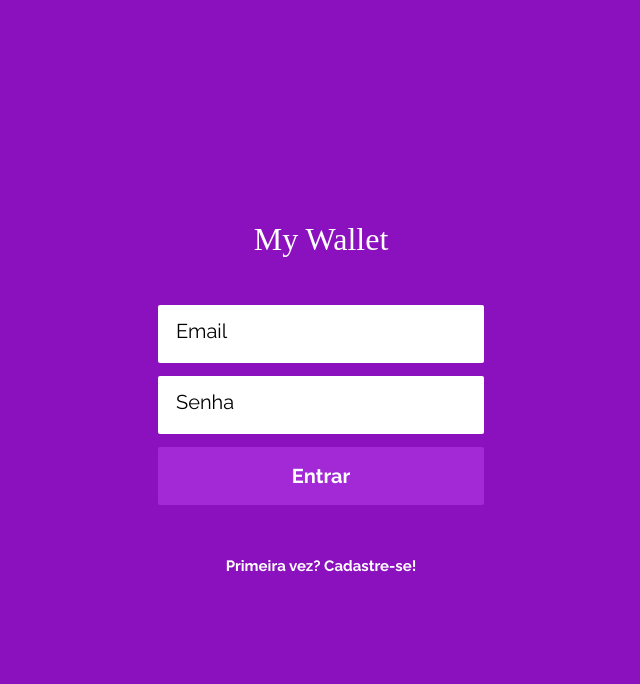
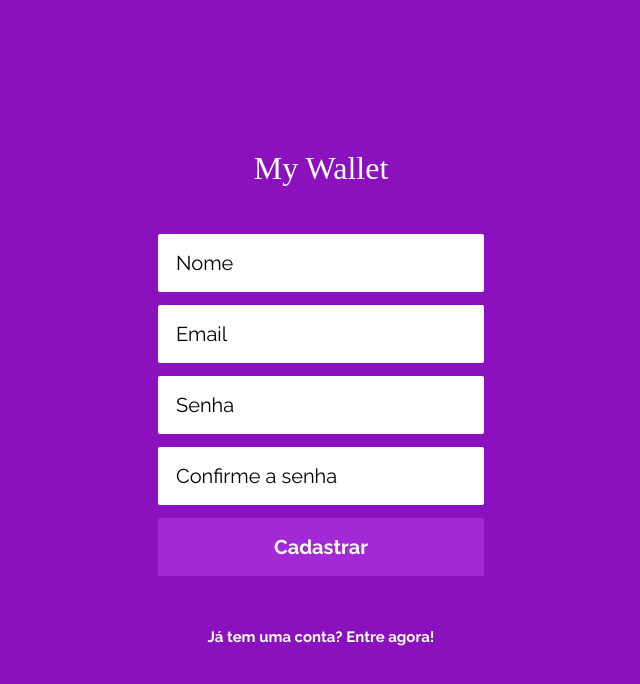
Before and after one commit to emilynakano/mywallet-front, a JavaScript app: page / in a window 1280 px wide. Shown: the top 684 px of the page, without its empty margins (319-959 px from the left). Built offline with nearby package versions, Linux system fonts and the light colour scheme; a web font is replaced by a local one.

Commit message:
register page layout ready

```diff
--- a/src/components/App.js
+++ b/src/components/App.js
@@ -1,11 +1,11 @@
 import { BrowserRouter, Routes, Route } from 'react-router-dom'
-import LoginPage from './LoginPage'
-
+//import LoginPage from './LoginPage'
+import RegisterPage from './RegisterPage'
 export default function App() {
     return (
         <BrowserRouter>
             <Routes>
-                <Route path="/" element={<LoginPage/>} />
+                <Route path="/" element={<RegisterPage/>} />
             </Routes>
         </BrowserRouter>
     )
--- a/src/components/LoginPage/style.js
+++ b/src/components/LoginPage/style.js
@@ -30,6 +30,11 @@ const Container = styled.div `
             padding: 18px;
             border: none;
             border-radius: 2px;
+            font-family: 'Raleway';
+            font-style: normal;
+            font-weight: 400;
+            font-size: 20px;
+            line-height: 23px;
         }
         input::placeholder {
             font-family: 'Raleway';
--- /dev/null
+++ b/src/components/RegisterPage/index.js
@@ -0,0 +1,20 @@
+import { Container } from "../LoginPage/style"
+
+export default function RegisterPage() {
+    return (
+        <Container>
+            <h1>My Wallet</h1>
+            <form >
+                <input type="text" placeholder="Nome"/>
+                <input type="email" placeholder="Email"/>
+                <input type="password" placeholder="Senha"/>
+                <input type="password" placeholder="Confirme a senha"/>
+                <button type="submit">
+                    <span>Cadastrar</span>
+                </button>
+            </form>
+            <span>Já tem uma conta? Entre agora!</span>
+
+        </Container>
+    )
+}
```
